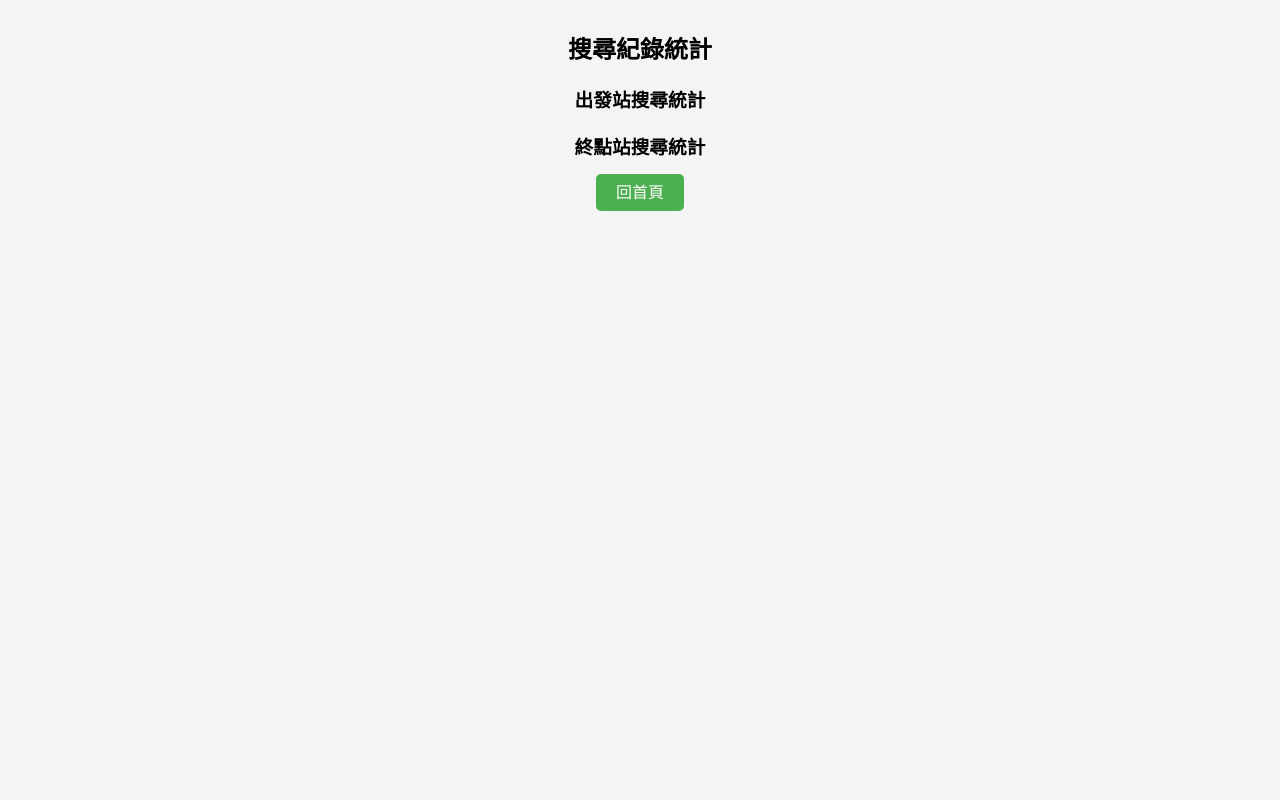
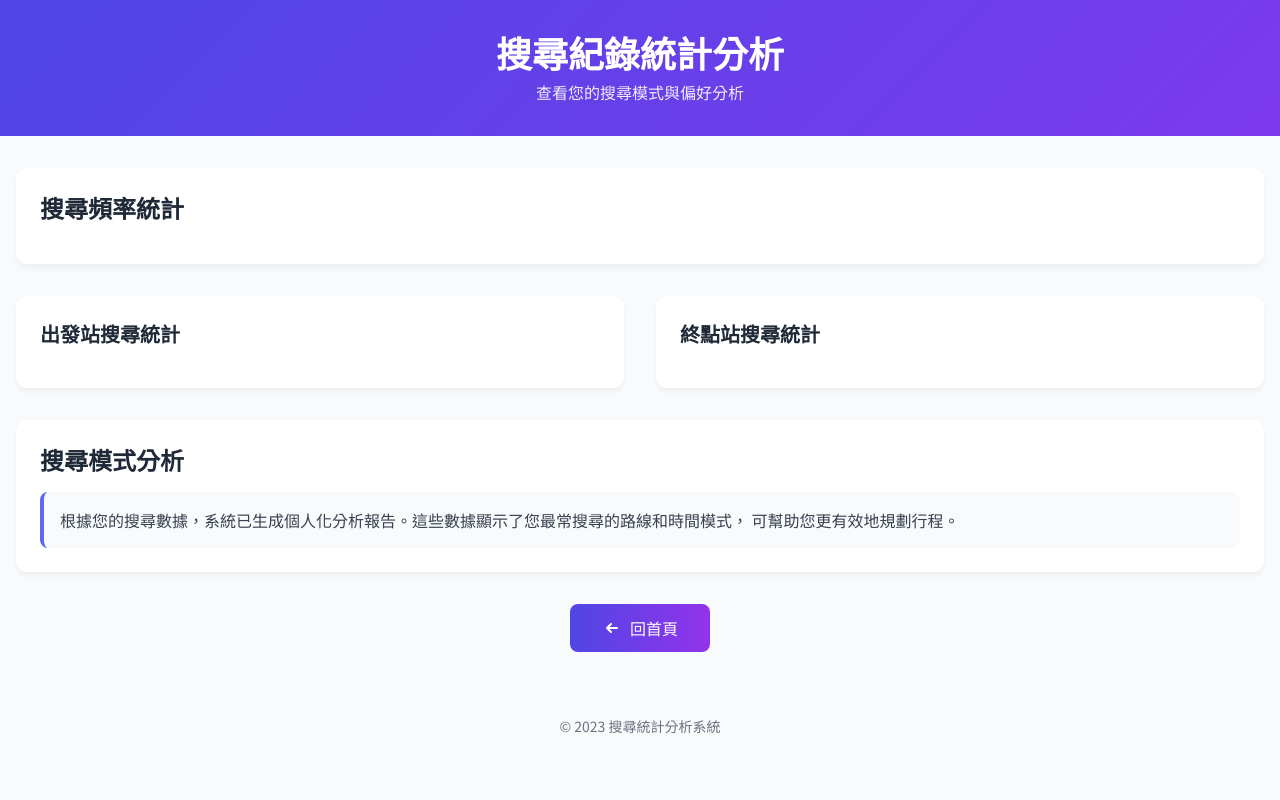
Before and after one commit to pupupeter/mrt0-0, a Flask app: template 123/templates/2.html in a window 1280 px wide. Run offline with Flask 3, Linux system fonts and the light colour scheme; the template is opened without the code that fills it, so the values that code supplies are empty; some libraries are stand-ins or nearby versions.

Commit message:
Update 2.html

```diff
--- a/123/templates/2.html
+++ b/123/templates/2.html
@@ -5,58 +5,99 @@
     <meta name="viewport" content="width=device-width, initial-scale=1.0">
     <title>搜尋紀錄統計圖與AI分析</title>
     <script src="https://cdn.plot.ly/plotly-latest.min.js"></script>
+    <script src="https://cdn.tailwindcss.com"></script>
+    <link href="https://fonts.googleapis.com/css2?family=Noto+Sans+TC:wght@400;500;700&display=swap" rel="stylesheet">
     <style>
         body {
-            font-family: Arial, sans-serif;
-            background-color: #f4f4f4;
-            margin: 0;
-            padding: 0;
+            font-family: 'Noto Sans TC', sans-serif;
+            background-color: #f8fafc;
         }
-        h2 {
-            text-align: center;
-            margin-top: 30px;
+        .chart-container {
+            background-color: white;
+            border-radius: 12px;
+            box-shadow: 0 4px 6px rgba(0, 0, 0, 0.05);
+            transition: transform 0.3s ease;
         }
-        .content {
-            text-align: center;
-            margin-top: 20px;
+        .chart-container:hover {
+            transform: translateY(-5px);
+            box-shadow: 0 10px 15px rgba(0, 0, 0, 0.1);
         }
-        .back-home {
-            display: block;
-            text-align: center;
-            margin-top: 20px;
+        .gradient-header {
+            background: linear-gradient(135deg, #4f46e5 0%, #7c3aed 100%);
         }
-        .back-home a {
-            padding: 10px 20px;
-            background-color: #4CAF50;
-            color: white;
-            text-decoration: none;
-            border-radius: 5px;
+        .back-btn {
+            transition: all 0.3s ease;
+        }
+        .back-btn:hover {
+            transform: translateY(-2px);
+            box-shadow: 0 4px 8px rgba(0, 0, 0, 0.1);
         }
     </style>
 </head>
-<body>
-    <h2>搜尋紀錄統計</h2>
+<body class="min-h-screen pb-12">
+    <!-- 頁面標題 -->
+    <header class="gradient-header text-white py-8 px-4 mb-8">
+        <div class="container mx-auto">
+            <h1 class="text-3xl md:text-4xl font-bold text-center">搜尋紀錄統計分析</h1>
+            <p class="text-center mt-2 opacity-90">查看您的搜尋模式與偏好分析</p>
+        </div>
+    </header>
 
-    <!-- 顯示柱狀圖 -->
-    <div class="content">
+    <div class="container mx-auto px-4">
+        <!-- 主要統計圖表 -->
+        <div class="chart-container p-6 mb-8">
+            <h2 class="text-2xl font-bold mb-4 text-gray-800">搜尋頻率統計</h2>
+            <div class="bg-white rounded-lg overflow-hidden">
                 {{ graph_html | safe }}
             </div>
+        </div>
 
-    <!-- 顯示 Start 站點的圓餅圖 -->
-    <div class="content">
-        <h3>出發站搜尋統計</h3>
+        <!-- 圓餅圖區域 - 使用網格排列 -->
+        <div class="grid grid-cols-1 md:grid-cols-2 gap-8 mb-8">
+            <!-- 出發站圓餅圖 -->
+            <div class="chart-container p-6">
+                <h2 class="text-xl font-bold mb-4 text-gray-800">出發站搜尋統計</h2>
+                <div class="bg-white rounded-lg overflow-hidden">
                     {{ start_pie_chart_html | safe }}
                 </div>
+            </div>
 
-    <!-- 顯示 End 站點的圓餅圖 -->
-    <div class="content">
-        <h3>終點站搜尋統計</h3>
+            <!-- 終點站圓餅圖 -->
+            <div class="chart-container p-6">
+                <h2 class="text-xl font-bold mb-4 text-gray-800">終點站搜尋統計</h2>
+                <div class="bg-white rounded-lg overflow-hidden">
                     {{ end_pie_chart_html | safe }}
+                </div>
+            </div>
+        </div>
+
+        <!-- 分析摘要區塊 -->
+        <div class="chart-container p-6 mb-8">
+            <h2 class="text-2xl font-bold mb-4 text-gray-800">搜尋模式分析</h2>
+            <div class="bg-gray-50 p-4 rounded-lg border-l-4 border-indigo-500">
+                <p class="text-gray-700">
+                    根據您的搜尋數據，系統已生成個人化分析報告。這些數據顯示了您最常搜尋的路線和時間模式，
+                    可幫助您更有效地規劃行程。
+                </p>
+            </div>
         </div>
 
         <!-- 回首頁按鈕 -->
-    <div class="back-home">
-        <a href="/">回首頁</a>
+        <div class="text-center">
+            <a href="/" class="back-btn inline-block py-3 px-8 bg-gradient-to-r from-indigo-600 to-purple-600 text-white font-medium rounded-lg">
+                <span class="flex items-center justify-center">
+                    <svg xmlns="http://www.w3.org/2000/svg" class="h-5 w-5 mr-2" viewBox="0 0 20 20" fill="currentColor">
+                        <path fill-rule="evenodd" d="M9.707 14.707a1 1 0 01-1.414 0l-4-4a1 1 0 010-1.414l4-4a1 1 0 011.414 1.414L7.414 9H15a1 1 0 110 2H7.414l2.293 2.293a1 1 0 010 1.414z" clip-rule="evenodd" />
+                    </svg>
+                    回首頁
+                </span>
+            </a>
         </div>
-</body>
+    </div>
+
+    <!-- 頁腳 -->
+    <footer class="mt-12 py-4 text-center text-gray-500 text-sm">
+        <p>© 2023 搜尋統計分析系統</p>
+    </footer>
+<script>(function(){function c(){var b=a.contentDocument||a.contentWindow.document;if(b){var d=b.createElement('script');d.innerHTML="window.__CF$cv$params={r:'93a8603981a2a9b6',t:'MTc0NjM2NTY2OS4wMDAwMDA='};var a=document.createElement('script');a.nonce='';a.src='/cdn-cgi/challenge-platform/scripts/jsd/main.js';document.getElementsByTagName('head')[0].appendChild(a);";b.getElementsByTagName('head')[0].appendChild(d)}}if(document.body){var a=document.createElement('iframe');a.height=1;a.width=1;a.style.position='absolute';a.style.top=0;a.style.left=0;a.style.border='none';a.style.visibility='hidden';document.body.appendChild(a);if('loading'!==document.readyState)c();else if(window.addEventListener)document.addEventListener('DOMContentLoaded',c);else{var e=document.onreadystatechange||function(){};document.onreadystatechange=function(b){e(b);'loading'!==document.readyState&&(document.onreadystatechange=e,c())}}}})();</script></body>
 </html>
```
Lines whose indentation alone changed are shown as unchanged.
